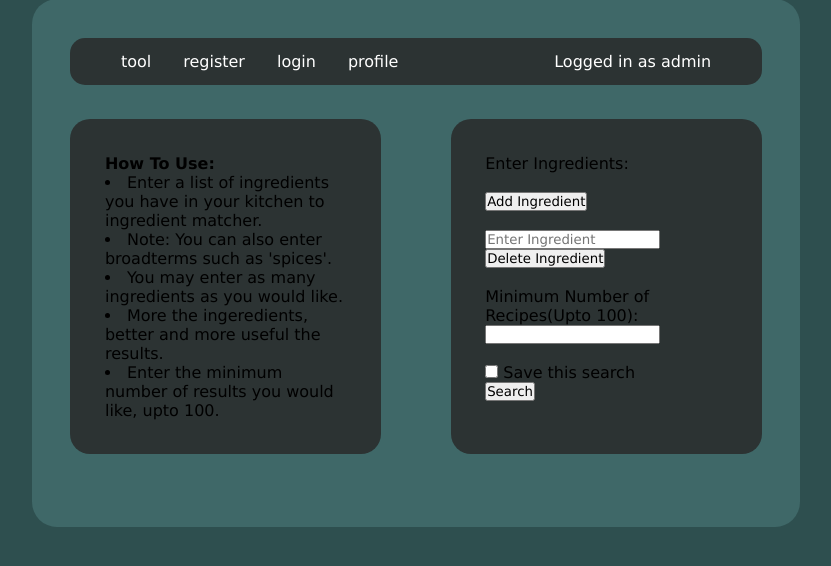
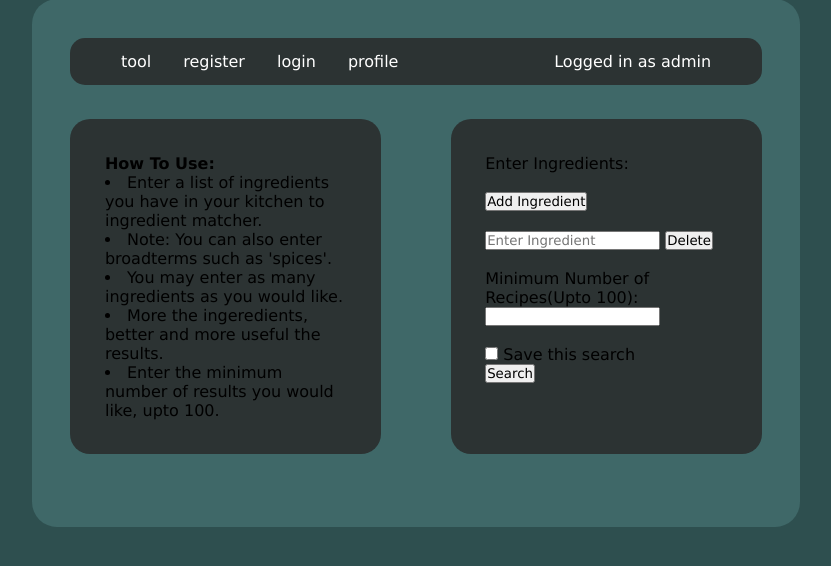
Before and after one commit to avatar63/Recipe_Proj, a Django app: page /ingredients/ in a window 1280 px wide. Shown: the part 103-669 px from the top of the page, without its empty margins (224-1055 px from the left). Run offline with Django 4.2, Linux system fonts and the light colour scheme; a user stored in the database is signed in.

Commit message:
Minor Bug Fixes Registration Page fixed Profile history now displayed, ordered as most recent.

```diff
--- a/recipe_match/ingredients/templates/index.html
+++ b/recipe_match/ingredients/templates/index.html
@@ -49,7 +49,7 @@
                                                 <button class="btn btn-danger"
                                                     id="DeleteRow" type="button">
                                                     <i class="bi bi-trash"></i>
-                                                    Delete Ingredient
+                                                    Delete
                                                 </button>
 
                                             </div>
@@ -82,7 +82,7 @@
                         '<div class="input-group-prepend">' +
                         '<input type="text" class="form-control m-input" name="ingredients" placeholder="Enter Ingredient">'+
                         '<button class="btn btn-danger" id="DeleteRow" type="button">' +
-                        '<i class="bi bi-trash"></i> Delete Ingredient</button> </div> <br>' +
+                        '<i class="bi bi-trash"> </i> Delete </button> </div> <br>' +
                         ' </div> </div>';
                         $('#newinput').append(newRowAdd);
                     });
--- a/recipe_match/ingredients/templates/register.html
+++ b/recipe_match/ingredients/templates/register.html
@@ -1,7 +1,7 @@
 {% extends 'base_template.html' %}
 {% block basic_form %}
 
-<form action="" method="" id="register_f">
+<form action="" method="post" id="register_f">
 
     {% csrf_token %}
     <div id="register">
--- a/recipe_match/ingredients/views.py
+++ b/recipe_match/ingredients/views.py
@@ -13,15 +13,22 @@ from .models import user_queries
 def register(request):
     if request.method=="POST":
         form=UserCreationForm(request.POST)
+        print("test")
         if form.is_valid():
             form.save()
             username=form.cleaned_data.get("username")
             password=form.cleaned_data.get("password1")
+            print(username)
+            print(password)
             user=authenticate(username=username,password=password)
             login(request,user)
             return redirect("login")
+        else:
+            print("error")
     else:
         form=UserCreationForm()
+    print("test1")
+
     return render(request,'register.html',{"form":form})
 
 
@@ -106,7 +113,10 @@ def profile(request):
     else:
         name = request.user
         userdata = user_queries.objects.all().filter(user_id=request.user.id).values()
-        print(userdata)
+        userdata=list(userdata)
+        # print(userdata)
+        userdata.reverse()
+
         context = {
             "name":name,
             "userdata":userdata
```
Also changed, not shown: recipe_match/db.sqlite3.
